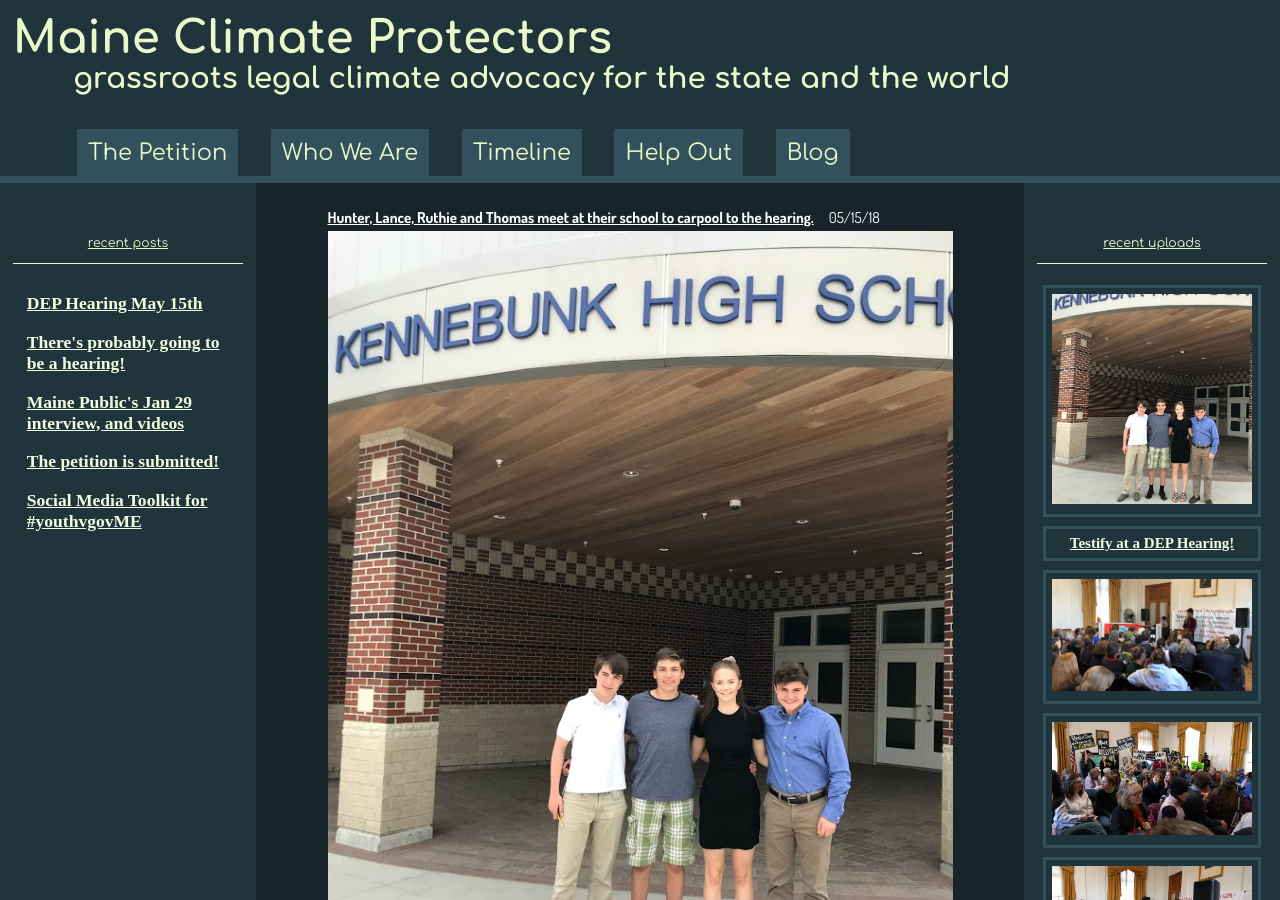
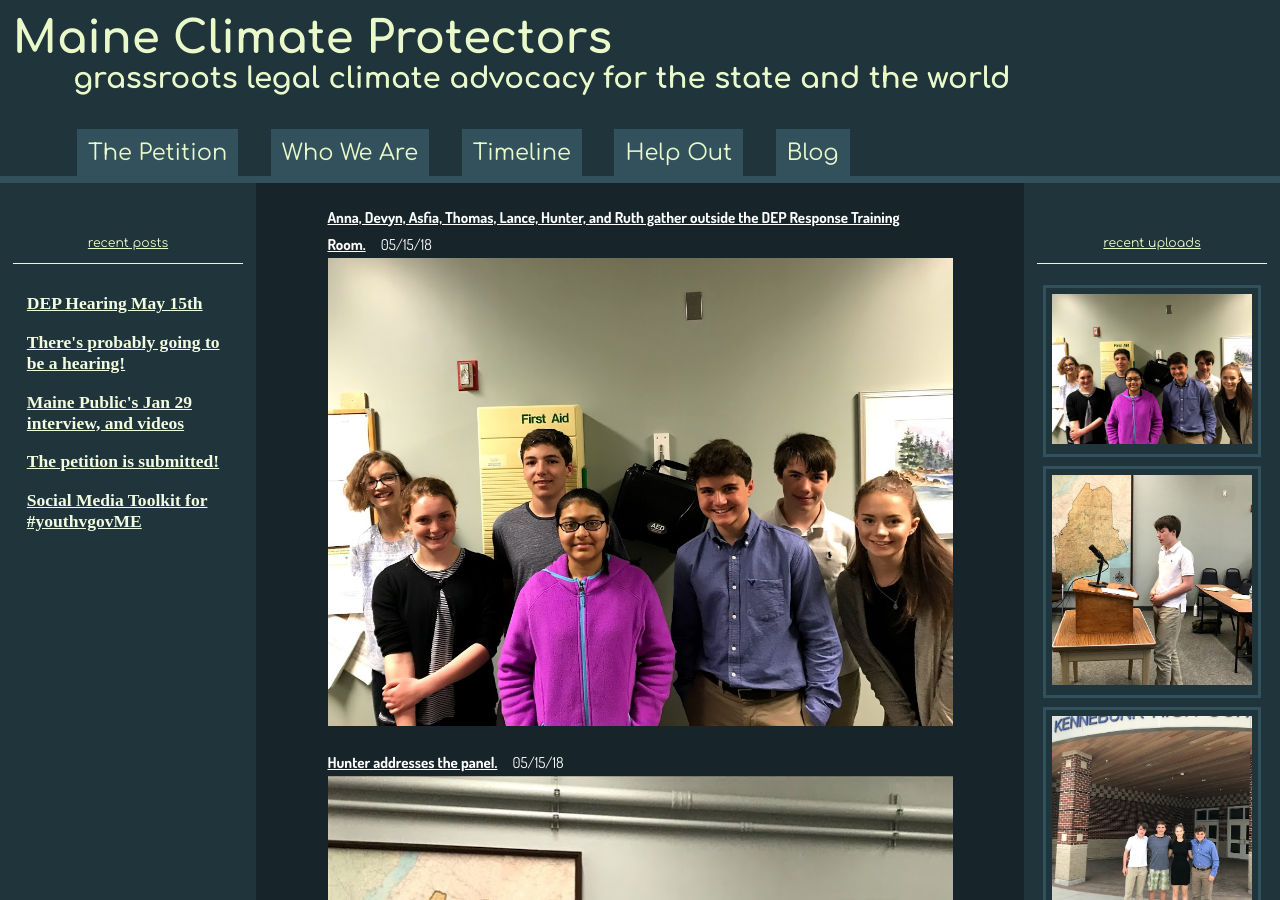
Before and after one commit to ShapeOfMatter/maine-climate-protectors, a Jekyll site: the page built from _gallery/index.html, in a window 1280 px wide and 900 px high. Built offline with Jekyll 4.4.1, drawn with Linux system fonts in a browser that asks for light colours.

Commit message:
Updated Config

```diff
--- a/_config.yml
+++ b/_config.yml
@@ -88,6 +88,13 @@ collections:
       name: Hunter, Lance, Ruthie and Thomas meet at their school to carpool to the
         hearing.
       date: 2018-05-15 04:00:00.000000000 Z
+    - file: "/uploads/Hunter_speakingdep518.jpg"
+      name: Hunter addresses the panel.
+      date: 2018-05-15 04:00:00.000000000 Z
+    - file: "/uploads/Maineyouth_DEP.jpg"
+      name: Anna, Devyn, Asfia, Thomas, Lance, Hunter, and Ruth gather outside the
+        DEP Response Training Room.
+      date: 2018-05-15 04:00:00.000000000 Z
   posts:
     title: Posts
     output: true
```
